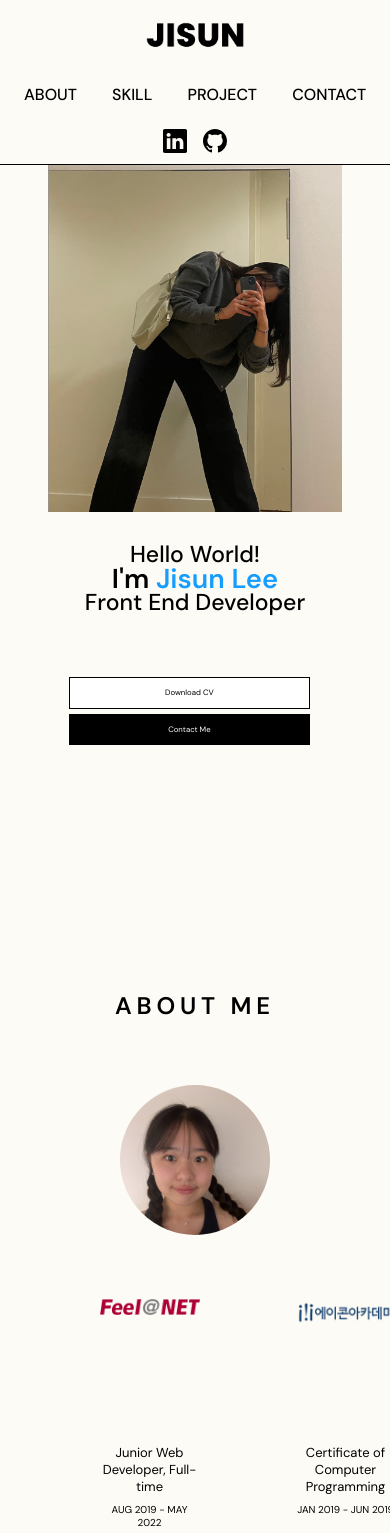
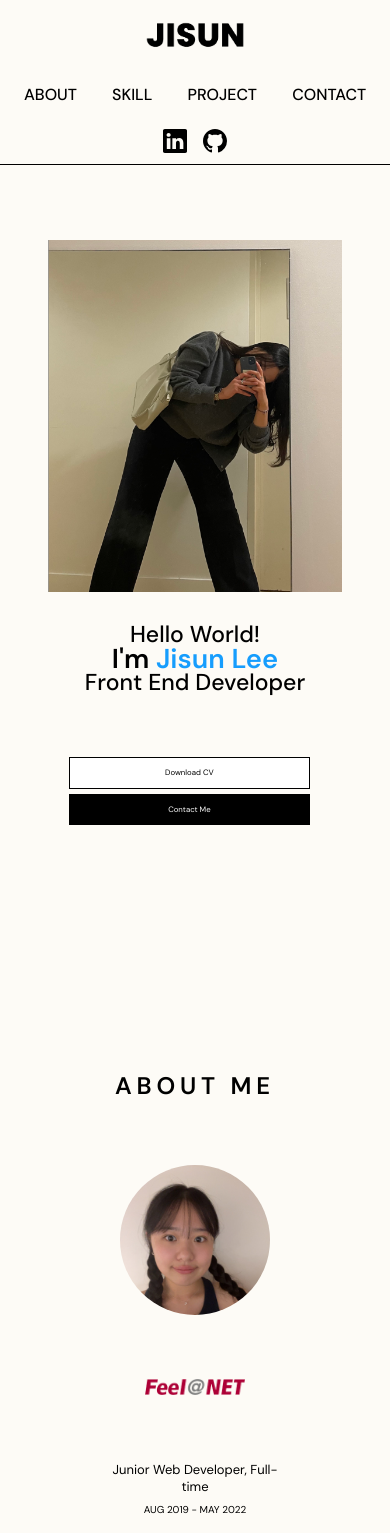
Before and after one commit to jisunbella/jisun-portfolio, a React (Create React App) app: page / in a window 390 px wide. Shown: the top 1533 px of the page. Built offline with nearby package versions, Linux system fonts and the light colour scheme.

Commit message:
design updated

```diff
--- a/src/components/about/About.css
+++ b/src/components/about/About.css
@@ -21,7 +21,6 @@
 }
 
 .about__career {
-  display: block;
   padding-top: 2rem;
   height: 10rem;
   margin: 0 auto;
@@ -63,3 +62,19 @@
   text-align: left;
   margin: 0.7rem 0;
 }
+
+
+/* ==================== Media Queries (Medium Devices) ==================== */
+@media screen and (max-width: 1024px) {
+  .about__career {
+    display: block;
+    margin-bottom: 13rem;
+  }
+}
+
+/* ==================== Media Queries (Small Devices) ==================== */
+@media screen and (max-width: 768px) {
+  .about__career {
+    margin-bottom: 30rem;
+  }
+}
--- a/src/components/home/Home.css
+++ b/src/components/home/Home.css
@@ -45,13 +45,8 @@
 
 /* ==================== Media Queries (Medium Devices) ==================== */
 @media screen and (max-width: 1024px) {
-  .container {
-    width: var(--container-width-md);
-  }
-
   .home__content {
     display: block;
-    margin-bottom: 4rem;
     gap: 3rem;
   }
 
@@ -75,10 +70,6 @@
 
 /* ==================== Media Queries (Small Devices) ==================== */
 @media screen and (max-width: 768px) {
-  .container {
-    width: var(--container-width-sm);
-  }
-
   .home__btn a {
     display: block;
   }
--- a/src/components/portfolio/PortfolioArticle.css
+++ b/src/components/portfolio/PortfolioArticle.css
@@ -1,4 +1,3 @@
-
 .portfolio__contents {
   display: grid;
   /* grid-template-columns: repeat(2, 1fr); */
@@ -17,7 +16,6 @@
 
 .portfolio__content img {
   width: 100%;
-  height: 100%;
   display: block;
   transition: var(--transition);
 }
@@ -25,6 +23,7 @@
 .portfolio__desc {
   display: none;
   margin-top: 4rem;
+  height: max-content;
 }
 
 .portfolio__desc h4, .portfolio__desc p {
--- a/src/index.css
+++ b/src/index.css
@@ -128,3 +128,22 @@ a:hover {
   border-color: var(--color-btn-hover);
   transition: var(--transition);
 }
+
+
+/* ==================== Media Queries (Medium Devices) ==================== */
+@media screen and (max-width: 1024px) {
+  .container {
+    width: var(--container-width-md);
+  }
+
+  section {
+    margin-top: 5rem;
+  }
+}
+
+/* ==================== Media Queries (Small Devices) ==================== */
+@media screen and (max-width: 768px) {
+  .container {
+    width: var(--container-width-sm);
+  }
+}
```
